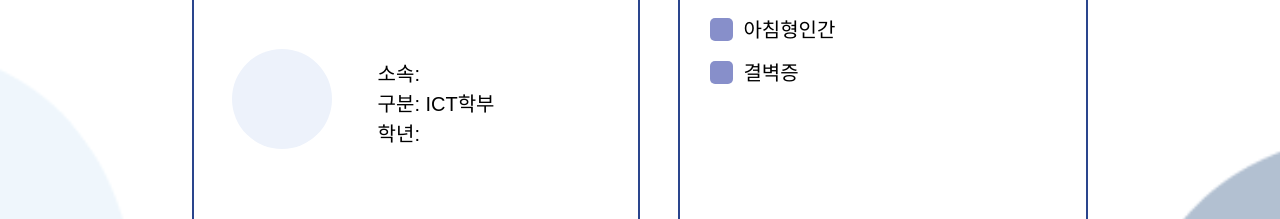
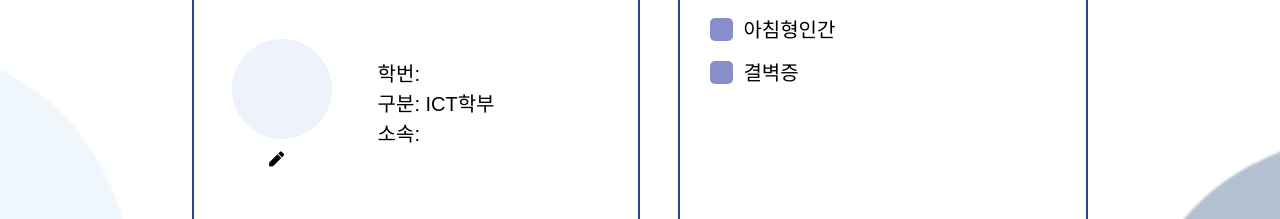
Before and after one commit to jogpfls/myongji_roomMate, a React (Create React App) app: page /mypage in a window 1280 px wide. Shown: the part 222-441 px from the top of the page. Built offline with nearby package versions, Linux system fonts and the light colour scheme; no server answers; a web font is replaced by a local one.

Commit message:
feat: 마이페이지 이름수정 api

```diff
--- a/src/api/MyApi.js
+++ b/src/api/MyApi.js
@@ -9,3 +9,13 @@ export const getUserData = async () => {
     throw error;
   }
 };
+
+export const updateUserName = async (newName) => {
+  try {
+    const response = await Axios.patch("/users/info/name", { name: newName });
+    return response.data;
+  } catch (error) {
+    console.error("이름 수정에 실패했습니다.", error);
+    throw error;
+  }
+};
--- a/src/pages/MyPage.js
+++ b/src/pages/MyPage.js
@@ -4,7 +4,8 @@ import Button from "../components/Button";
 import MyList from "../components/MyList";
 import next from "../images/next.svg";
 import back from "../images/back.svg";
-import { getUserData } from "../api/MyApi";
+import { getUserData, updateUserName } from "../api/MyApi";
+import { FaPen, FaCheck } from "react-icons/fa";
 
 const MyPage = () => {
   const [isEditing, setIsEditing] = useState(false);
@@ -16,6 +17,8 @@ const MyPage = () => {
     major: "",
     studentNumber: "",
   });
+  const [nameEditMode, setNameEditMode] = useState(false);
+  const [newName, setNewName] = useState("");
 
   useEffect(() => {
     const fetchUserData = async () => {
@@ -29,6 +32,24 @@ const MyPage = () => {
 
     fetchUserData();
   }, []);
+
+  const handleNameEdit = () => {
+    setNameEditMode(true);
+  };
+
+  const handleNameChange = (e) => {
+    setNewName(e.target.value);
+  };
+
+  const handleNameSubmit = async () => {
+    try {
+      await updateUserName(newName);
+      setUserData({ ...userData, name: newName });
+      setNameEditMode(false);
+    } catch (error) {
+      console.error("이름 수정에 실패했습니다.", error);
+    }
+  };
 
   const handleCancel = () => {
     setIsEditing(false);
@@ -92,13 +113,47 @@ const MyPage = () => {
               <TBox>
                 <Profile>
                   <Img></Img>
-                  <Name>{userData.name}</Name>
+                  <NameBox>
+                    {nameEditMode ? (
+                      <Name>
+                        <FaCheck
+                          onClick={handleNameSubmit}
+                          style={{
+                            cursor: "pointer",
+                            width: "15px",
+                            marginRight: "5px",
+                          }}
+                        />
+                        <input
+                          type="text"
+                          value={newName}
+                          onChange={handleNameChange}
+                          onKeyPress={(e) => {
+                            if (e.key === "Enter") handleNameSubmit();
+                          }}
+                          autoFocus
+                        />
+                      </Name>
+                    ) : (
+                      <Name>
+                        <FaPen
+                          onClick={handleNameEdit}
+                          style={{
+                            cursor: "pointer",
+                            width: "15px",
+                          }}
+                        />
+                        <span>{userData?.name}</span>
+                      </Name>
+                    )}
+                  </NameBox>
                 </Profile>
                 <Info>
-                  소속: {userData.major} <br />
+                  학번: {userData.studentNumber}
+                  <br />
                   구분: ICT학부
                   <br />
-                  학년: {userData.studentNumber}
+                  소속: {userData.major}
                 </Info>
               </TBox>
               <Title>내가 쓴 글</Title>
@@ -316,9 +371,30 @@ const Img = styled.div`
   background-color: ${(props) => props.theme.colors.lightBlue};
 `;
 
+const NameBox = styled.div`
+  display: flex;
+  align-items: center;
+  justify-content: center;
+  width: 100px;
+  margin-top: 10px;
+  flex-wrap: wrap;
+`;
 const Name = styled.div`
-  margin-top: 10px;
+  display: flex;
+  span {
+    margin-left: 10px;
+    word-break: break-word;
+    text-align: center;
+  }
+  input {
+    background-color: ${(props) => props.theme.colors.lightBlue};
+    border-radius: 5px;
+    outline: none;
+    width: 100px;
+    display: flex;
+  }
 `;
+
 const Info = styled.div`
   width: 60%;
   line-height: 1.5em;
```
